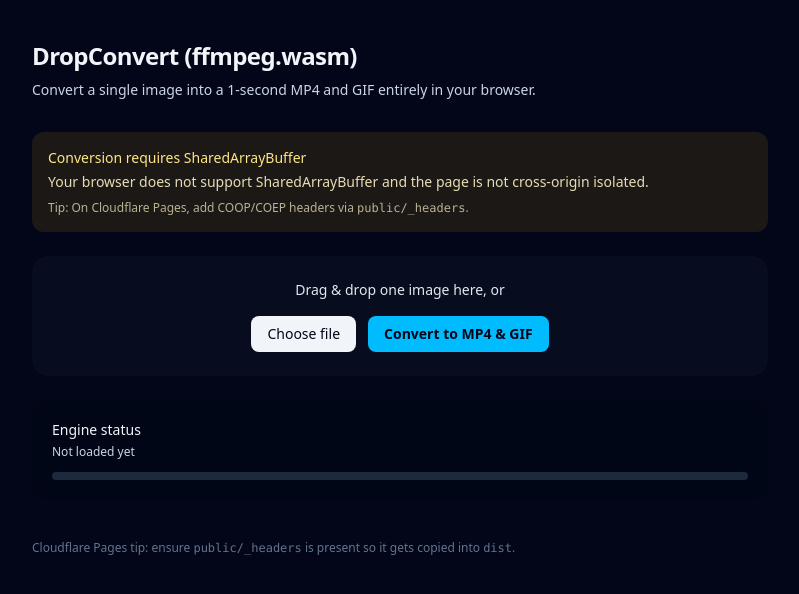
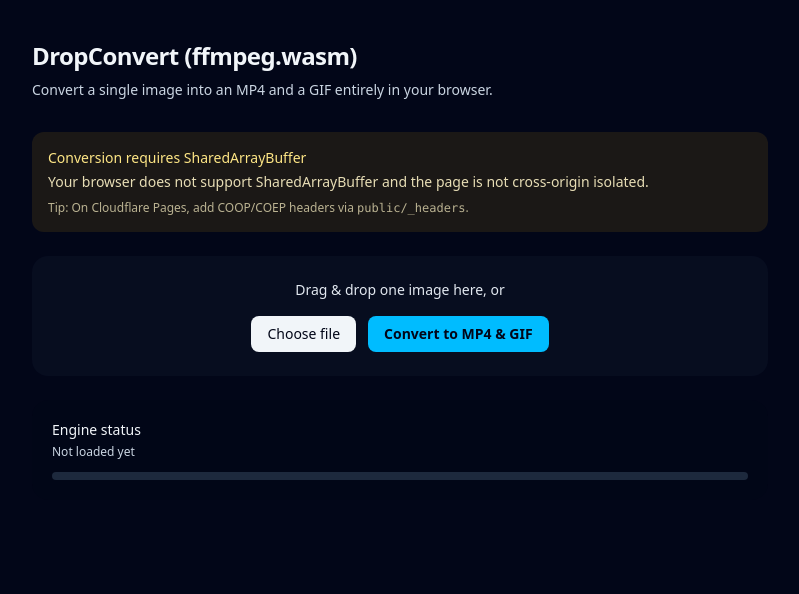
Before and after one commit to PiesP/dropconvert-wasm, a React (Vite) app: page / in a window 1280 px wide. Shown: the top 594 px of the page, without its empty margins (240-1039 px from the left). Built offline with nearby package versions, Linux system fonts and the light colour scheme.

Commit message:
refactor: update footer content and improve description for image conversion

```diff
--- a/src/app/App.tsx
+++ b/src/app/App.tsx
@@ -83,7 +83,7 @@
         <header className="mb-8">
           <h1 className="text-2xl font-semibold tracking-tight">DropConvert (ffmpeg.wasm)</h1>
           <p className="mt-2 text-sm text-slate-300">
-            Convert a single image into a 1-second MP4 and GIF entirely in your browser.
+            Convert a single image into an MP4 and a GIF entirely in your browser.
           </p>
         </header>
 
@@ -108,10 +108,7 @@
 
         {results && <ResultsSection results={results} />}
 
-        <footer className="mt-10 text-xs text-slate-500">
-          Cloudflare Pages tip: ensure <code>public/_headers</code> is present so it gets copied
-          into <code>dist</code>.
-        </footer>
+        <footer className="mt-10 text-xs text-slate-500"></footer>
       </div>
     </div>
   );
```
